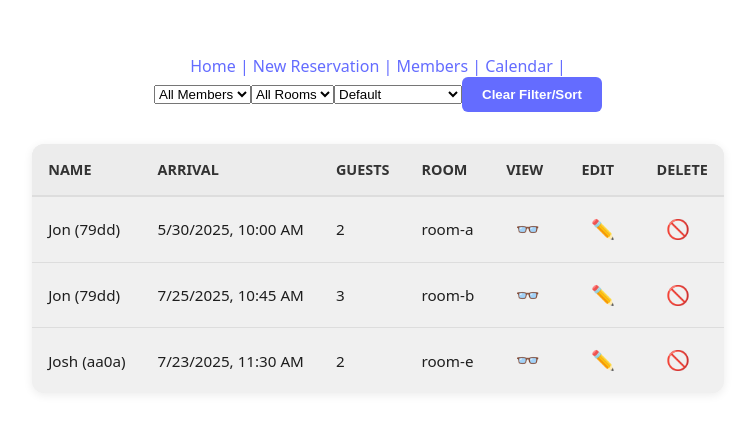
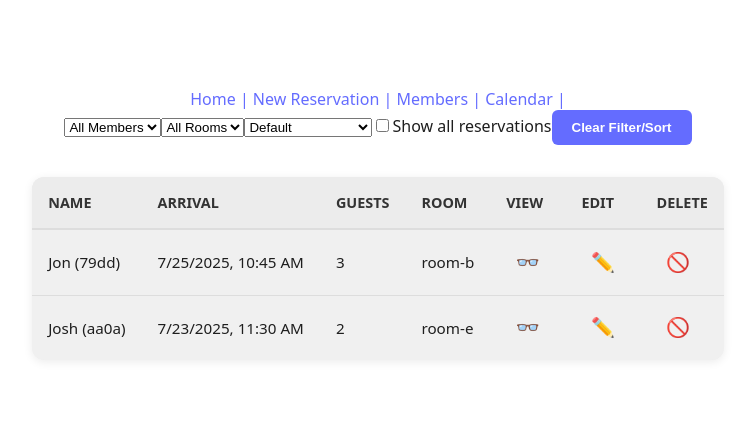
Before and after one commit to josdic1/sterling-app, a React (Vite) app: page /reservations in a window 1280 px wide. Shown: the part 160-592 px from the top of the page, without its empty margins (262-1017 px from the left). Built offline with nearby package versions, Linux system fonts and the light colour scheme; data requests are answered from the project's data file.

Commit message:
adding user login and passwords

```diff
--- a/src/pages/ReservationFilter.jsx
+++ b/src/pages/ReservationFilter.jsx
@@ -1,6 +1,6 @@
 import { useState, useEffect } from "react";
 
-function ReservationFilter({ reservations, onFilter }) {
+function ReservationFilter({ reservations, onFilter, showAll, setShowAll }) {
   const [filterObj, setFilterObj] = useState({
     memFilter: "all",
     roomFilter: "all",
@@ -28,12 +28,12 @@ function ReservationFilter({ reservations, onFilter }) {
 
 
 
-  const handleClear = () => {
-    const reset = { memFilter: "all", roomFilter: "all", sortVal: "all" };
-
-    setFilterObj(reset);
-    onFilter(reset);
-  };
+const handleClear = () => {
+  const reset = { memFilter: "all", roomFilter: "all", sortVal: "all" };
+  setFilterObj(reset);
+  onFilter(reset);
+  setShowAll(false);
+};
 
   return (
     <>
@@ -57,6 +57,14 @@ function ReservationFilter({ reservations, onFilter }) {
         <option value="arrAsc">Arrival ↑ [asc]</option>
           <option value="arrDesc">Arrival ↓ [desc]</option>
       </select>
+      <label>
+  <input
+    type="checkbox"
+    checked={showAll}
+    onChange={() => setShowAll(prev => !prev)}
+  />
+  Show all reservations
+</label>
       <button type="button" onClick={handleClear}>Clear Filter/Sort</button>
     </>
   );
--- a/src/pages/ReservationsList.jsx
+++ b/src/pages/ReservationsList.jsx
@@ -7,52 +7,65 @@ function ReservationsList() {
     const { reservations, handleDelete } = useContext(ReservationContext)
 
 const [filteredList, setFilteredList ] = useState([])
+const [showAll, setShowAll] = useState(false);
+const [activeFilter, setActiveFilter] = useState({
+  memFilter: "all",
+  roomFilter: "all",
+  sortVal: "all"
+});
+useEffect(() => {
+  handleFilter({
+    memFilter: "all",
+    roomFilter: "all",
+    sortVal: "all"
+  });
+}, [reservations, showAll]);
 
 useEffect(() => {
- setFilteredList(reservations)
-},[reservations])
-
+  handleFilter(activeFilter);
+}, [reservations, showAll]);
 
 const reservationData = filteredList.map(res => (
     <ReservationCard key={res.id} reservation={res} handleDelete={handleDelete} />
 ))
 
+const handleFilter = (obj) => {
+  setActiveFilter(obj);
 
-const handleFilter = (obj) => {
   const member = obj.memFilter || "all";
   const room = obj.roomFilter || "all";
-  const sortVal = obj.sortVal || "all"; // 🔥 MISSING
+  const sortVal = obj.sortVal || "all";
 
-const now = new Date();
+  const filtered = reservations.filter(r => {
+    const isUpcoming = new Date(r.arrival) >= new Date();
+    const memMatch = member === "all" || r.member === member;
+    const roomMatch = room === "all" || r.room === room;
+    return (showAll || isUpcoming) && memMatch && roomMatch;
+  });
 
-const filtered = reservations.filter(r => {
-  const isUpcoming = new Date(r.arrival) >= now;
-  const memMatch = member === "all" || r.member === member;
-  const roomMatch = room === "all" || r.room === room;
-  return isUpcoming && memMatch && roomMatch;
-});
-
-  let thisFiltered = [];
+  let thisFiltered = [...filtered];
   if (sortVal === "memAsc") {
-    thisFiltered = [...filtered].sort((a, b) => a.member.localeCompare(b.member));
+    thisFiltered.sort((a, b) => a.member.localeCompare(b.member));
   } else if (sortVal === "memDesc") {
-    thisFiltered = [...filtered].sort((a, b) => b.member.localeCompare(a.member));
+    thisFiltered.sort((a, b) => b.member.localeCompare(a.member));
   } else if (sortVal === "arrAsc") {
-    thisFiltered = [...filtered].sort((a, b) => new Date(a.arrival) - new Date(b.arrival));
+    thisFiltered.sort((a, b) => new Date(a.arrival) - new Date(b.arrival));
   } else if (sortVal === "arrDesc") {
-    thisFiltered = [...filtered].sort((a, b) => new Date(b.arrival) - new Date(a.arrival));
-  } else {
-    thisFiltered = [...filtered];
+    thisFiltered.sort((a, b) => new Date(b.arrival) - new Date(a.arrival));
   }
 
-  setFilteredList(thisFiltered); // ✅ fixed
+  setFilteredList(thisFiltered);
 };
 
 
 return (
 <>
 <section>
-    <ReservationFilter reservations={reservations} onFilter={handleFilter}/>
+    <ReservationFilter
+    reservations={reservations}
+    onFilter={handleFilter}
+    showAll={showAll}
+    setShowAll={setShowAll}/>
 </section>
     <table>
         <thead>
```
